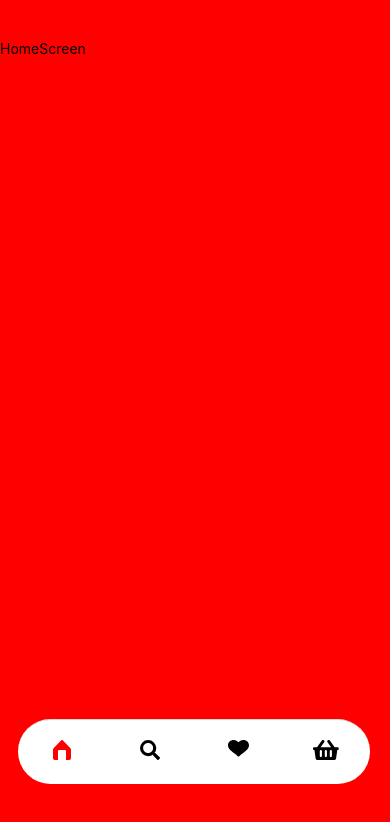
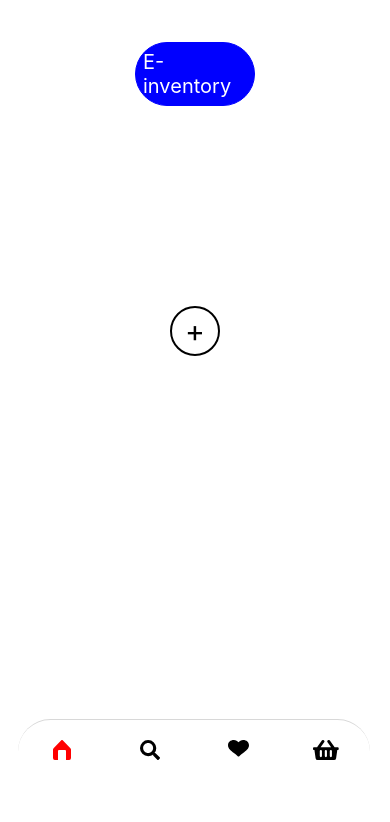
Before and after one commit to olatunjiemanuel/shoppingAppUI, a React Native app: screen /homeScreen in a window 390 px wide. Shown: the top 822 px of the page. Built offline with nearby package versions, Linux system fonts and the light colour scheme.

Commit message:
created custom button and text components for inventory homescreen

```diff
--- /dev/null
+++ b/components/CustomButton.js
@@ -0,0 +1,19 @@
+import React from 'react';
+import {TouchableOpacity, Text, StyleSheet} from 'react-native';
+
+const CustomButtom = props => {
+  const {buttonText} = props;
+  return (
+    <TouchableOpacity style={Styles.buttonContainer}>
+      <Text>{buttonText}</Text>
+    </TouchableOpacity>
+  );
+};
+
+const Styles = StyleSheet.create({
+  buttonContainer: {
+    backgroundColor: 'blue',
+  },
+});
+
+export default CustomButtom;
--- /dev/null
+++ b/components/CustomTextInput.js
@@ -0,0 +1,31 @@
+import React from 'react';
+import {StyleSheet, View, TextInput, Text} from 'react-native';
+
+const CustomTextInput = props => {
+  const {formTitle, placeHolder} = props;
+  return (
+    <View style={styles.textInputCntnr}>
+      <Text style={styles.headerText}>{formTitle}</Text>
+      <TextInput style={styles.textInput} placeholder={placeHolder} />
+    </View>
+  );
+};
+
+const styles = StyleSheet.create({
+  textInputCntnr: {
+    borderWidth: 1,
+    padding: 5,
+    marginHorizontal: 25,
+    borderRadius: 10,
+  },
+  textInput: {
+    width: 250,
+    padding: 5,
+    placeholderTextColor: 'grey',
+  },
+  headerText: {
+    padding: 5,
+  },
+});
+
+export default CustomTextInput;
--- a/screens/homeScreen.js
+++ b/screens/homeScreen.js
@@ -1,32 +1,170 @@
-import React from 'react';
+import React, {useState} from 'react';
 import {
-  ScrollView,
   StyleSheet,
   Text,
   View,
+  Modal,
   TouchableOpacity,
+  ScrollView,
 } from 'react-native';
-import SeasonsLatestComponent from '../components/SeasonsLatestComponent';
+import {
+  widthPercentageToDP as wp,
+  heightPercentageToDP as hp,
+} from 'react-native-responsive-screen';
+//Components Import
+import CustomTextInput from '../components/CustomTextInput';
+import CustomButton from '../components/CustomButton';
 
-//component imports
-import HeaderComponent from '../components/HeaderComponent';
-import BagItemComponent from '../components/BagItemComponent';
-import CategoryComponent from '../components/CatergoryComponent';
+function App() {
+  const [modalView, setModalView] = useState(false);
+  const [InventoryArray, setInventoryArray] = useState([]);
+  const [InventoryObject, setInventoryObject] = useState({
+    ItemName: '',
+    ItemID: null,
+    ItemSummary: '',
+    NumberOfItemInStock: null,
+    ItemPrice: null,
+    ItemImageUrl: '',
+  });
 
-const homeScreen = () => {
+  const noInventoryView = () => {
+    return (
+      <View style={styles.mainContainer}>
+        <TouchableOpacity
+          style={styles.addButtonTextCntnr}
+          onPress={() => setModalView(true)}>
+          <Text style={styles.addButtonText}>+</Text>
+        </TouchableOpacity>
+      </View>
+    );
+  };
+
+  const InventoryView = () => {
+    return (
+      <View>
+        <Text>Inventory</Text>
+      </View>
+    );
+  };
   return (
-    <View style={styles.homeContainer}>
-      <Text>HomeScreen</Text>
+    <View style={styles.app}>
+      <View>
+        <View style={styles.headerCntnr}>
+          <Text style={styles.headerText}>E-inventory</Text>
+        </View>
+        {noInventoryView()}
+      </View>
+      <Modal visible={modalView} animationType="slide" transparent={true}>
+        <View style={styles.modalCntnr}>
+          <View style={styles.addItemModal}>
+            <TouchableOpacity
+              style={styles.modalCloseButton}
+              onPress={prev => setModalView(!prev)}>
+              <Text style={styles.modalText}>X</Text>
+            </TouchableOpacity>
+            <ScrollView style={styles.customTextInputCntnr}>
+              <View>
+                <CustomTextInput
+                  formTitle="Item name"
+                  placeHolder="Enter item name"
+                />
+              </View>
+              <View>
+                <CustomTextInput
+                  formTitle="Item id"
+                  placeHolder="Enter item id"
+                />
+              </View>
+              <View>
+                <CustomTextInput
+                  formTitle="Item summary"
+                  placeHolder="Describe this item"
+                />
+              </View>
+              <View>
+                <CustomTextInput
+                  formTitle="Amount in stock"
+                  placeHolder="How many of these items are in stock ?"
+                />
+              </View>
+              <View>
+                <CustomTextInput
+                  formTitle="Item price"
+                  placeHolder="Enter a price for this item"
+                />
+              </View>
+              <View>
+                <CustomButton buttonText="Add image" />
+              </View>
+            </ScrollView>
+          </View>
+        </View>
+      </Modal>
     </View>
   );
-};
-
-export default homeScreen;
+}
 
 const styles = StyleSheet.create({
-  homeContainer: {
-    paddingTop: 40,
-    backgroundColor: 'red',
+  app: {
+    maxWidth: 500,
     flex: 1,
+    backgroundColor: 'white',
+  },
+  headerCntnr: {
+    borderWidth: 1,
+    borderColor: 'blue',
+    width: 120,
+    padding: 7,
+    backgroundColor: 'blue',
+    alignItems: 'center',
+    borderRadius: 50,
+    marginTop: hp('5%'),
+    alignSelf: 'center',
+  },
+  headerText: {
+    fontSize: 20,
+    alignText: 'center',
+    color: '#fff',
+  },
+  mainContainer: {
+    marginTop: 200,
+    flex: 1,
+    justifyContent: 'space-evenly',
+    alignItems: 'center',
+  },
+  addButtonTextCntnr: {
+    borderWidth: 2.5,
+    width: 50,
+    height: 50,
+    borderRadius: 25,
+    justifyContent: 'center',
+  },
+  addButtonText: {
+    fontSize: 30,
+    textAlign: 'center',
+  },
+  modalCntnr: {
+    flex: 1,
+    backgroundColor: 'rgba(0,0,0,0.5)',
+  },
+  addItemModal: {
+    flex: 1,
+    backgroundColor: 'white',
+    margin: 30,
+    borderRadius: 10,
+  },
+  modalCloseButton: {
+    marginTop: 10,
+    width: 20,
+    marginLeft: 287,
+    alignItems: 'center',
+  },
+  modalText: {
+    fontSize: 20,
+  },
+  customTextInputCntnr: {
+    marginTop: 10,
   },
 });
+
+export default App;
```
